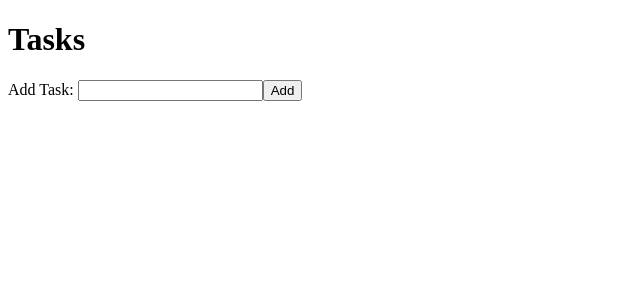
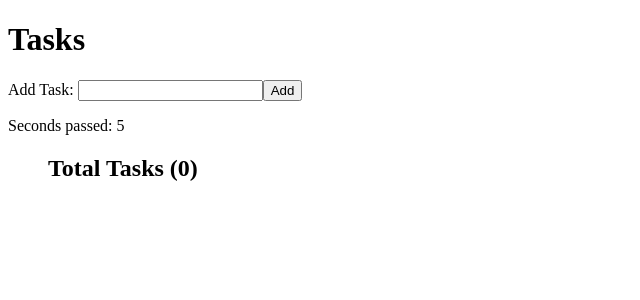
Before and after one commit to career-tokens/TodoInternshipProject, a React (Vite) app: page / in a window 1280 px wide. Shown: the top 300 px of the page, without its empty margins (0-640 px from the left). Built offline with nearby package versions, Linux system fonts and the light colour scheme.

Commit message:
component composition done

```diff
--- a/src/App.tsx
+++ b/src/App.tsx
@@ -1,6 +1,9 @@
 import React, { useState } from 'react';
 import { Task } from './types';
 import AddTask from './AddTask';
+import TaskList from './TaskList';
+import TaskListItem from './TaskListItem';
+import TaskListHeader from './TaskListHeader';
 
 function App() {
   const [tasks, setTasks] = useState<Task[]>([]);
@@ -20,11 +23,12 @@
     <div>
       <h1>Tasks</h1>
       <AddTask onAddTask={onAddTask} />
-      <ul>
+      <TaskList>
+        <TaskListHeader count={tasks.length} />
         {tasks.map((task) => (
-          <li key={task.id}>{task.title}</li>
+          <TaskListItem key={task.id}>{task.title}</TaskListItem>
         ))}
-      </ul>
+      </TaskList>
     </div>
   );
 }
--- /dev/null
+++ b/src/TaskList.tsx
@@ -0,0 +1,28 @@
+import React from 'react';
+
+type TaskListProps = {
+  header?: React.ReactNode;
+};
+
+export default function TaskList({
+  header,
+  children,
+}: React.PropsWithChildren<TaskListProps>) {
+  const [secondsPassed, setSecondsPassed] = React.useState(0);
+
+  React.useEffect(() => {
+    const interval = setInterval(() => {
+      setSecondsPassed((secondsPassed) => secondsPassed + 1);
+    }, 1000);
+
+    return () => clearInterval(interval);
+  }, []);
+
+  return (
+    <>
+      {header}
+      <p>Seconds passed: {secondsPassed}</p>
+      <ul>{children}</ul>
+    </>
+  );
+}
--- /dev/null
+++ b/src/TaskListHeader.tsx
@@ -0,0 +1,7 @@
+type TaskListHeaderProps = {
+  count: number;
+};
+
+export default function TaskListHeader({ count }: TaskListHeaderProps) {
+  return <h2>Total Tasks ({count})</h2>;
+}
--- /dev/null
+++ b/src/TaskListItem.tsx
@@ -0,0 +1,3 @@
+export default function TaskListItem({ children }: React.PropsWithChildren) {
+  return <li>{children}</li>;
+}
```
